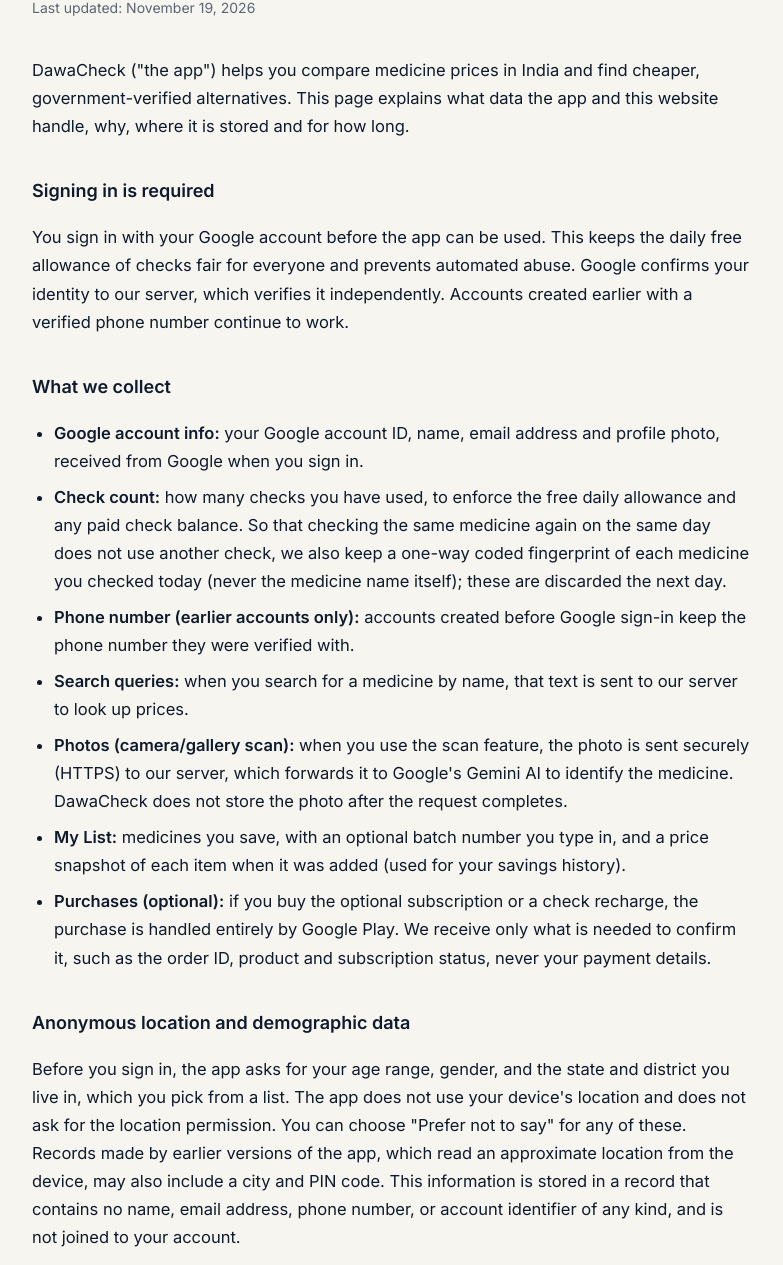
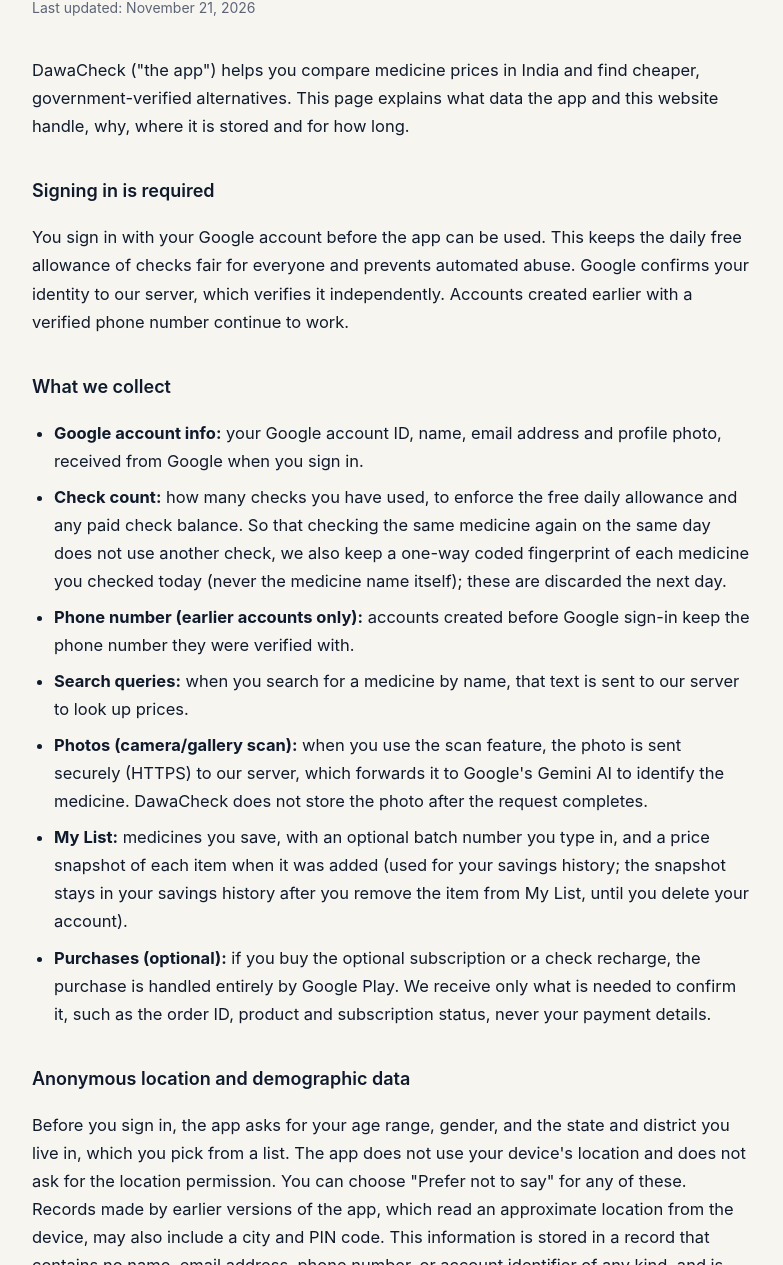
Before and after one commit to sainisourabh1-oss/dawacheck-web, a plain HTML site: page privacy.html in a window 1280 px wide. Shown: the part 175-1440 px from the top of the page, without its empty margins (248-1031 px from the left). Drawn offline with Linux system fonts and the light colour scheme.

Commit message:
Add Content-Security-Policy and referrer policy; clarify savings history retention
Co-Authored-By: Claude Opus 5.5 <noreply@anthropic.com>

```diff
--- a/privacy.html
+++ b/privacy.html
@@ -3,6 +3,8 @@
 <head>
 <meta charset="utf-8">
 <meta name="viewport" content="width=device-width, initial-scale=1">
+<meta http-equiv="Content-Security-Policy" content="default-src 'self'; script-src 'none'; style-src 'self' 'unsafe-inline' https://fonts.googleapis.com; font-src https://fonts.gstatic.com; img-src 'self' data:; connect-src 'none'; object-src 'none'; base-uri 'none'; form-action 'none'">
+<meta name="referrer" content="strict-origin-when-cross-origin">
 <title>Privacy Policy - DawaCheck</title>
 <link rel="icon" href="assets/icon.png">
 <link rel="preconnect" href="https://fonts.googleapis.com">
@@ -41,7 +43,7 @@ footer{border-top:1px solid var(--line);padding:28px 0 48px;color:var(--muted);f
 </div></header>
 <main><div class="wrap">
 <h1>Privacy Policy</h1>
-<p class="updated">Last updated: November 19, 2026</p>
+<p class="updated">Last updated: November 21, 2026</p>
 <p>DawaCheck ("the app") helps you compare medicine prices in India and find cheaper, government-verified alternatives. This page explains what data the app and this website handle, why, where it is stored and for how long.</p>
 <h2>Signing in is required</h2>
 <p>You sign in with your Google account before the app can be used. This keeps the daily free allowance of checks fair for everyone and prevents automated abuse. Google confirms your identity to our server, which verifies it independently. Accounts created earlier with a verified phone number continue to work.</p>
@@ -52,7 +54,7 @@ footer{border-top:1px solid var(--line);padding:28px 0 48px;color:var(--muted);f
   <li><strong>Phone number (earlier accounts only):</strong> accounts created before Google sign-in keep the phone number they were verified with.</li>
   <li><strong>Search queries:</strong> when you search for a medicine by name, that text is sent to our server to look up prices.</li>
   <li><strong>Photos (camera/gallery scan):</strong> when you use the scan feature, the photo is sent securely (HTTPS) to our server, which forwards it to Google's Gemini AI to identify the medicine. DawaCheck does not store the photo after the request completes.</li>
-  <li><strong>My List:</strong> medicines you save, with an optional batch number you type in, and a price snapshot of each item when it was added (used for your savings history).</li>
+  <li><strong>My List:</strong> medicines you save, with an optional batch number you type in, and a price snapshot of each item when it was added (used for your savings history; the snapshot stays in your savings history after you remove the item from My List, until you delete your account).</li>
   <li><strong>Purchases (optional):</strong> if you buy the optional subscription or a check recharge, the purchase is handled entirely by Google Play. We receive only what is needed to confirm it, such as the order ID, product and subscription status, never your payment details.</li>
 </ul>
 <h2>Anonymous location and demographic data</h2>
```
Also changed, not shown: delete-account.html (+2 -0 lines), index.html (+2 -0 lines), terms.html (+2 -0 lines).
